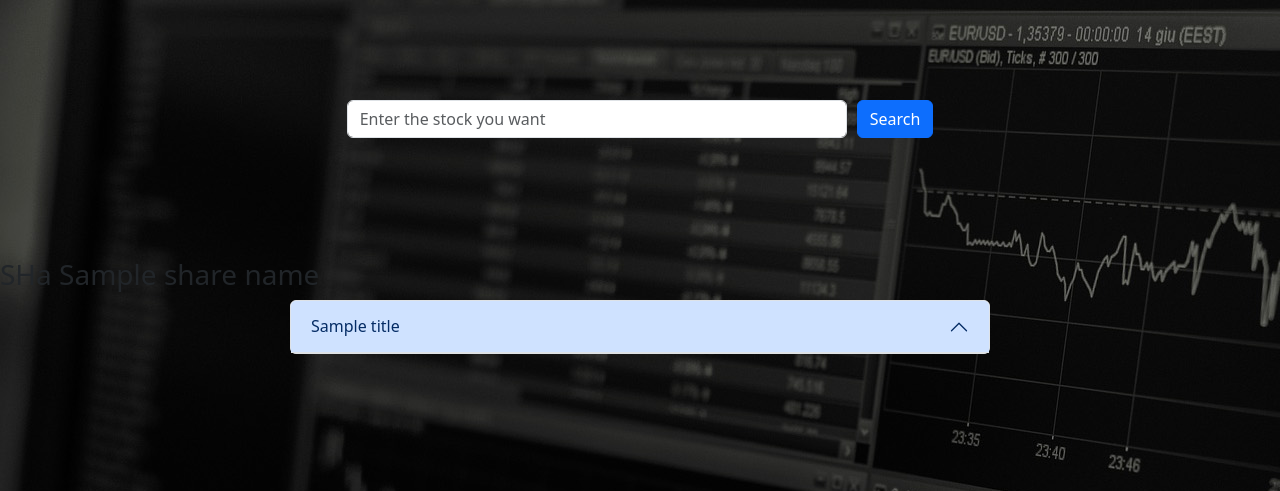
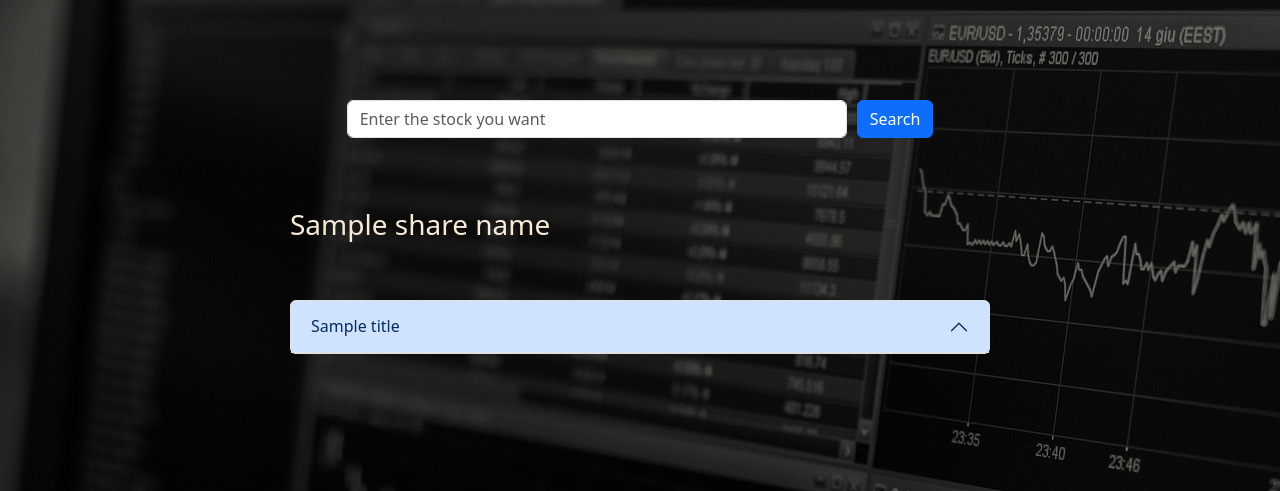
Before and after one commit to Stefanb0711/FinanceNewsWebscraper, a Flask app: template templates/start.html in a window 1280 px wide. Shown: the top 491 px of the page. Run offline with Flask 3, Linux system fonts and the light colour scheme; the template is opened without the code that fills it: values that come from a table or form of the project are taken from there, most other values are stand-ins (such as "Sample title", 1, 10 or a date in 2020); some libraries are stand-ins or nearby versions.

Commit message:
Überschrift hinzugefügt für Aktienname

```diff
--- a/templates/start.html
+++ b/templates/start.html
@@ -11,10 +11,10 @@
     </form>
 
 
-    <h3 style="padding-top: 50px;"> SHa {{ share_name }} </h3>
-
 
 <div style="align-items: center; width: 700px; margin: auto; " class="accordion" id="accordionPanelsStayOpenExample">
+    <h3 style="color:antiquewhite; padding-bottom: 50px; "> {{ share_name }} </h3>
+
     {% for count in range(articles["title"]|length) %}
     <div class="accordion-item">
         <h2 class="accordion-header" id="heading{{ count }}">
```
